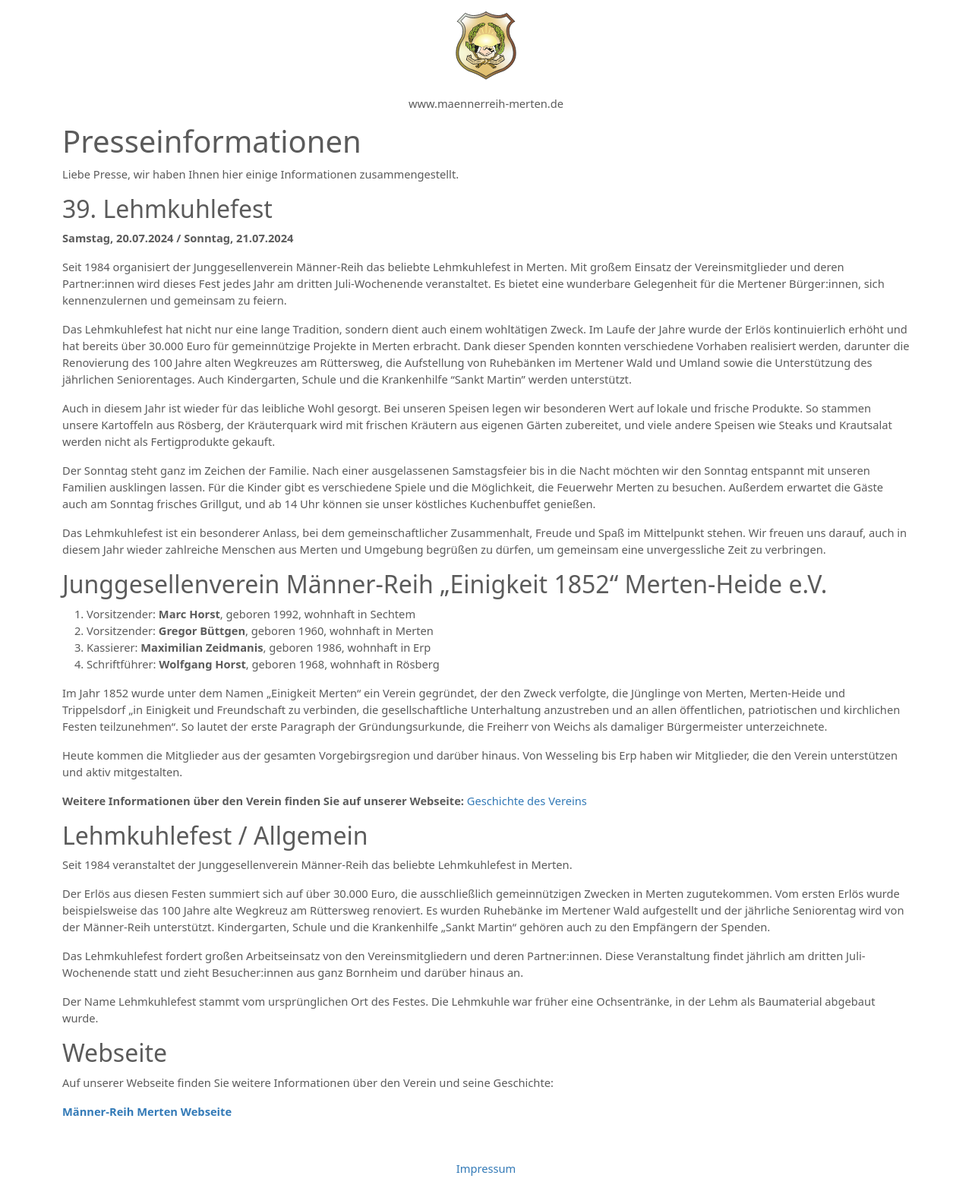
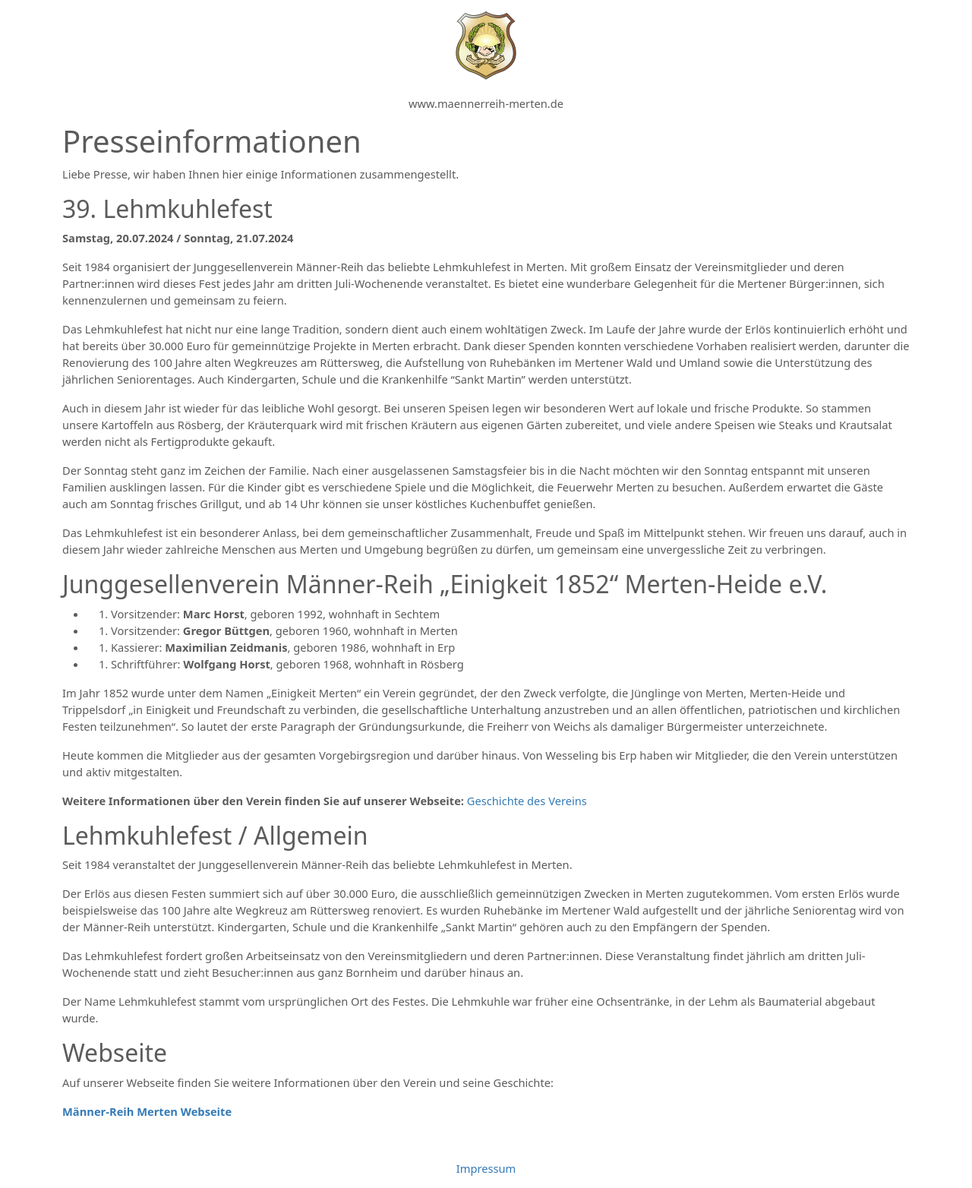
Before and after one commit to marchorst/presse.maennerreih-merten.de, a Jekyll site: the page built from index.md, in a window 1280 px wide. Shown: the whole page at 76% size. Built offline with Jekyll 4.4.1, drawn with Linux system fonts in a browser that asks for light colours.

```diff
--- a/index.md
+++ b/index.md
@@ -25,10 +25,10 @@ Das Lehmkuhlefest ist ein besonderer Anlass, bei dem gemeinschaftlicher Zusammen
 
 ## Junggesellenverein Männer-Reih „Einigkeit 1852“ Merten-Heide e.V.
 
-1. Vorsitzender: **Marc Horst**, geboren 1992, wohnhaft in Sechtem
-2. Vorsitzender: **Gregor Büttgen**, geboren 1960, wohnhaft in Merten
-1. Kassierer: **Maximilian Zeidmanis**, geboren 1986, wohnhaft in Erp
-1. Schriftführer: **Wolfgang Horst**, geboren 1968, wohnhaft in Rösberg
+- 1. Vorsitzender: **Marc Horst**, geboren 1992, wohnhaft in Sechtem
+- 2. Vorsitzender: **Gregor Büttgen**, geboren 1960, wohnhaft in Merten
+- 1. Kassierer: **Maximilian Zeidmanis**, geboren 1986, wohnhaft in Erp
+- 1. Schriftführer: **Wolfgang Horst**, geboren 1968, wohnhaft in Rösberg
 
 Im Jahr 1852 wurde unter dem Namen „Einigkeit Merten“ ein Verein gegründet, der den Zweck verfolgte, die Jünglinge von Merten, Merten-Heide und Trippelsdorf „in Einigkeit und Freundschaft zu verbinden, die gesellschaftliche Unterhaltung anzustreben und an allen öffentlichen, patriotischen und kirchlichen Festen teilzunehmen“. So lautet der erste Paragraph der Gründungsurkunde, die Freiherr von Weichs als damaliger Bürgermeister unterzeichnete.
 
```
